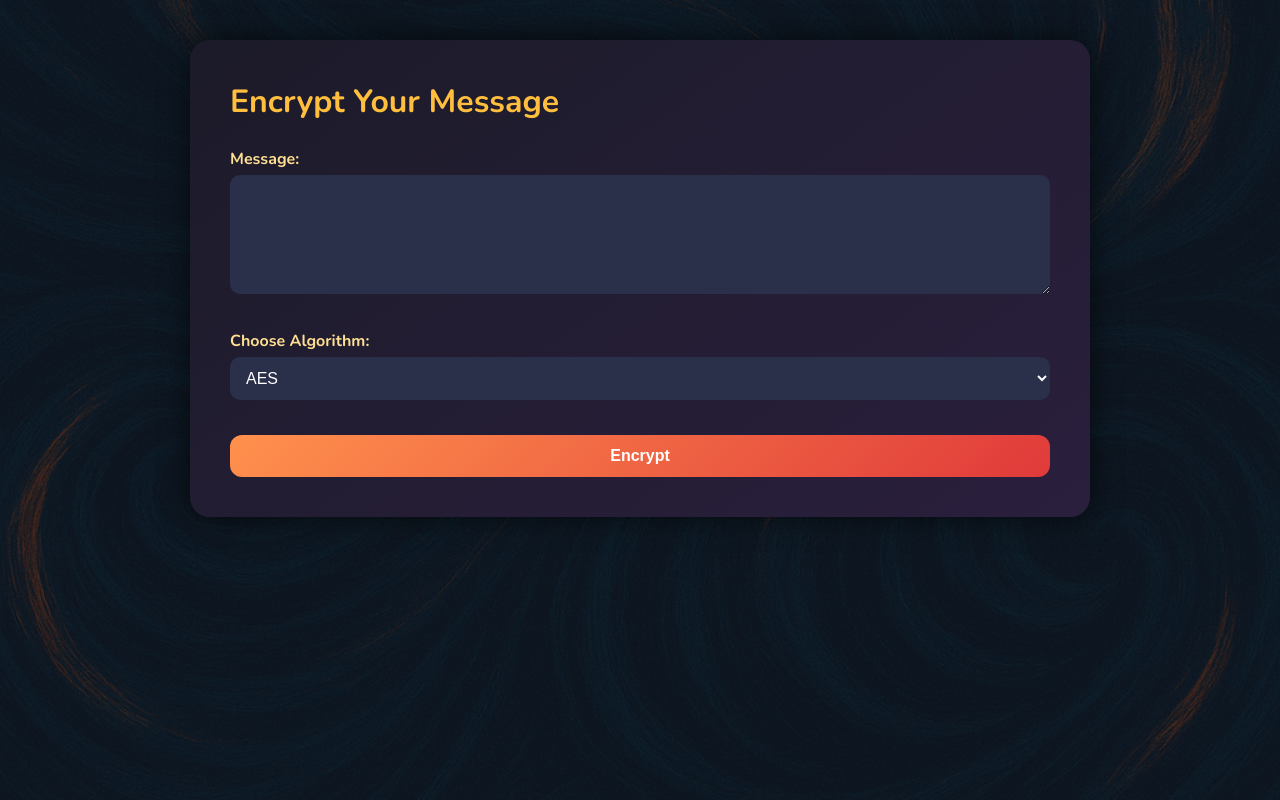
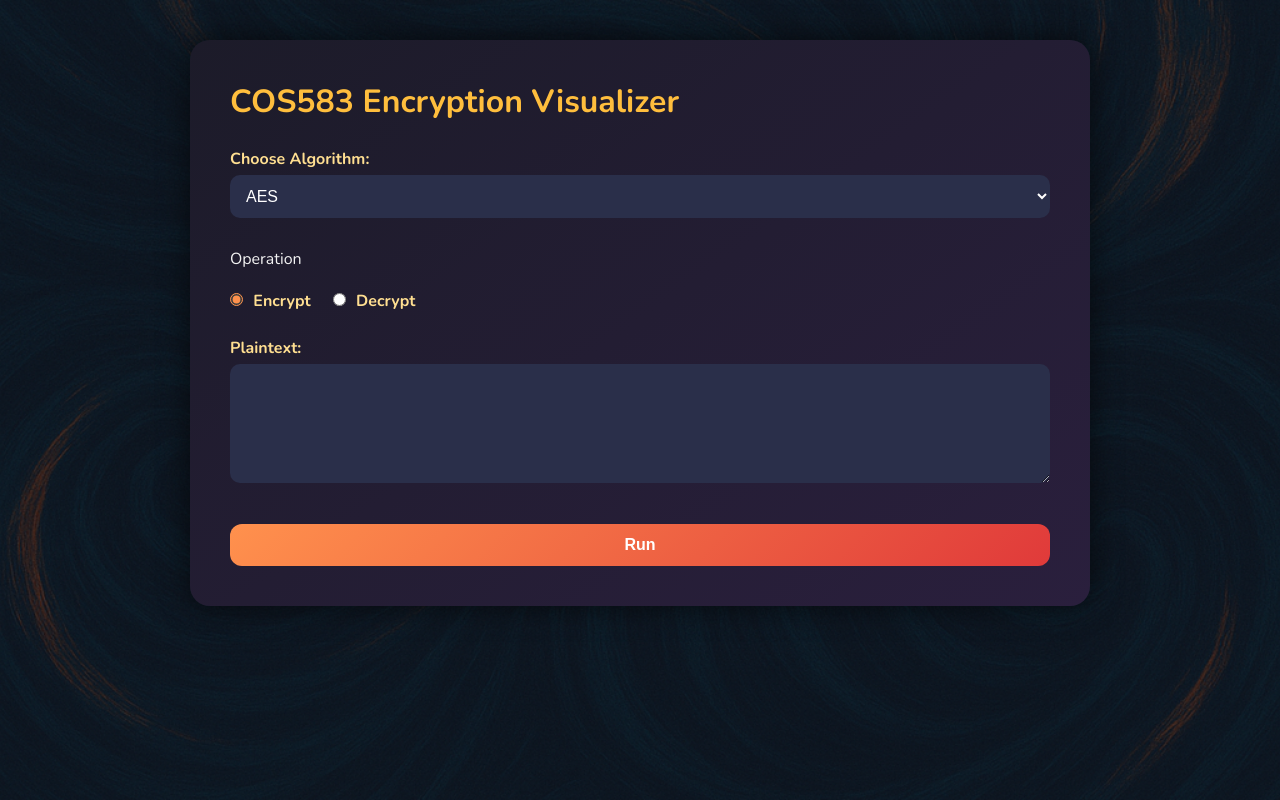
Before and after one commit to Ernie5/COS583_Final_Project, a Flask app: page / in a window 1280 px wide. Run offline with Flask 3, Linux system fonts and the light colour scheme.

Commit message:
Added decrypt functionality to aes and rsa

```diff
--- a/demo/app.py
+++ b/demo/app.py
@@ -1,197 +1,268 @@
+#!/usr/bin/env python3
+# app.py
+# Flask crypto playground – now with decrypt support for AES-256-ECB and RSA.
+
 from flask import Flask, render_template, request, send_file
 import base64
 import oqs
-import os
-import sys
+import os, sys
 from io import BytesIO
 
-app = Flask(__name__)
-
-# Setup paths
+# ───────────────────────────────────────
+#  Local imports (your existing modules)
+# ───────────────────────────────────────
 project_root = os.path.abspath(os.path.join(os.path.dirname(__file__), '..'))
 sys.path.append(os.path.join(project_root, 'ClassicalCryptography'))
 sys.path.append(os.path.join(project_root, 'PostQuantumCryptography'))
 
-# Import your crypto modules
-import aes, rsa, dh, ecc
-import ml_kem, ml_dsa, slh_dsa
+import aes, rsa, dh, ecc                       # classical
+import ml_kem, ml_dsa, slh_dsa                 # PQC
+
+# Helpers for RSA PEM ⇆ key objects
+from Crypto.PublicKey import RSA as CryptoRSA
+
+import textwrap, re
+
+def sanitize_pem(pem: str, is_private=True) -> str:
+    """
+    Make a best-effort attempt to restore a single-line or mangled PEM
+    into a valid multi-line PEM block that cryptography can load.
+    """
+    pem = pem.strip()
+
+    # Detect header / footer
+    header_prv = "-----BEGIN RSA PRIVATE KEY-----"
+    footer_prv = "-----END RSA PRIVATE KEY-----"
+    header_pub = "-----BEGIN PUBLIC KEY-----"
+    footer_pub = "-----END PUBLIC KEY-----"
+
+    header = header_prv if is_private else header_pub
+    footer = footer_prv if is_private else footer_pub
+
+    # Remove any existing header/footer + whitespace
+    body = re.sub(r"-----.*?KEY-----", "", pem, flags=re.DOTALL)
+    body = re.sub(r"\s+", "", body)  # kill all whitespace
+
+    # Re-wrap at 64 chars
+    body_wrapped = "\n".join(textwrap.wrap(body, 64))
+
+    return f"{header}\n{body_wrapped}\n{footer}\n"
+
+
+def pem_to_priv(pem: str):
+    """Return a CryptoRSA private-key object from PEM string."""
+    return CryptoRSA.import_key(pem.encode())
+
+# Provide rsa.decode_cipher() if your own rsa.py does not have it
+if not hasattr(rsa, 'decode_cipher'):
+    rsa.decode_cipher = lambda b64: base64.b64decode(b64)
+
+if not hasattr(rsa, 'encode_cipher'):
+    rsa.encode_cipher = lambda raw: base64.b64encode(raw).decode()
+
+# ───────────────────────────────────────
+app = Flask(__name__)
 
 @app.route('/')
 def index():
+    """Show main form."""
     return render_template('index.html')
 
-@app.route('/encrypt', methods=['POST'])
-def encrypt():
-    algorithm = request.form['algorithm']
-    message = request.form['message']
-    result = ""
+# ───────────────────────────────────────
+#  Single endpoint – handles encrypt OR decrypt
+# ───────────────────────────────────────
+@app.route('/crypto', methods=['POST'])
+def crypto():
+    algorithm = request.form['algorithm']        # aes, rsa, ecc, …
+    operation = request.form.get('operation', 'encrypt')
+    message   = request.form.get('message', '')  # may be blank for decrypt paths
+    result    = {}
 
+    # ──────────── AES (ECB) ────────────
     if algorithm == 'aes':
-        key = aes.generate_printable_key()
-        encrypted = aes.encrypt(message, key.encode())
-        decrypted = aes.decrypt(encrypted, key.encode())
+        if operation == 'encrypt':
+            key         = aes.generate_printable_key()
+            ciphertext  = aes.encrypt(message, key.encode())
+            result = {
+                'Algorithm'  : 'AES-256-ECB',
+                'Operation'  : 'Encrypt',
+                'Plaintext'  : message,
+                'Key (ASCII)': key,
+                'Ciphertext (Base64)': ciphertext,
+                'Padding'    : 'PKCS#5/PKCS#7'
+            }
+
+        else:  # decrypt
+            key_ascii   = request.form['aes_key']
+            cipher_b64  = request.form['aes_cipher']
+            try:
+                plaintext  = aes.decrypt(cipher_b64, key_ascii.encode())
+                result = {
+                    'Algorithm'  : 'AES-256-ECB',
+                    'Operation'  : 'Decrypt',
+                    'Key (ASCII)': key_ascii,
+                    'Ciphertext (Base64)': cipher_b64,
+                    'Plaintext'  : plaintext,
+                }
+            except Exception as exc:
+                result = {'Error': f'Decryption failed: {exc}'}
+
+    # ──────────── RSA ────────────
+    elif algorithm == 'rsa':
+        if operation == 'encrypt':
+            pub_key, priv_key = rsa.generate_keys()
+            cipher_raw   = rsa.encrypt(message, pub_key)
+            cipher_b64   = rsa.encode_cipher(cipher_raw)
+            result = {
+                'Algorithm'  : 'RSA',
+                'Operation'  : 'Encrypt',
+                'Plaintext'  : message,
+                'Ciphertext (Base64)': cipher_b64,
+                'Public Key (PEM)' : rsa.str_public(pub_key),
+                'Private Key (PEM)': rsa.str_private(priv_key),
+                'Padding'    : 'PKCS#1 v1.5'
+            }
+
+        else:  # decrypt
+            # grab user inputs
+            cipher_b64 = request.form['rsa_cipher']           # Base64 string
+            priv_pem   = sanitize_pem(request.form['rsa_priv'])  # fixed-up PEM
+
+            try:
+                cipher_raw = rsa.decode_cipher(cipher_b64)    # bytes
+                plaintext  = rsa.decrypt(cipher_raw, priv_pem)  # use PEM string
+
+                result = {
+                    'Algorithm'           : 'RSA',
+                    'Operation'           : 'Decrypt',
+                    'Ciphertext (Base64)' : cipher_b64,
+                    'Plaintext'           : plaintext,
+                }
+
+            except Exception as exc:
+                result = {'Error': f'Decryption failed: {exc}'}
+
+    # ──────────── Diffie-Hellman key-exchange demo ────────────
+    elif algorithm == 'dh':
+        key_size  = 256
+        generator = 2
+        prime     = dh.generate_large_prime(key_size)
+
+        alice = dh.DiffieHellman(generator, prime, key_size)
+        bob   = dh.DiffieHellman(generator, prime, key_size)
+
+        alice_shared = alice.compute_shared_secret(bob.public_key)
+        bob_shared   = bob.compute_shared_secret(alice.public_key)
+
         result = {
-            'Message': message,
-            'Key': key,
-            'Encrypted': encrypted,
-            'Decrypted': decrypted,
-            'padding': 'PKCS7',
-            'AES Mode': 'ECB'
+            'Algorithm' : 'Diffie-Hellman',
+            'Key Size'  : f'{key_size} bits',
+            'Prime (truncated)': str(prime)[:64] + '...',
+            'Generator' : generator,
+            'Alice Public Key': alice.public_key,
+            'Bob Public Key'  : bob.public_key,
+            'Shared Secret Match': alice_shared == bob_shared
         }
 
-    elif algorithm == 'dh':
-        key_size = 256
-        generator = 2
-        prime = dh.generate_large_prime(key_size)
-
-        alice = dh.DiffieHellman(generator, prime, key_size)
-        bob = dh.DiffieHellman(generator, prime, key_size)
-
-        alice_shared = alice.compute_shared_secret(bob.public_key)
-        bob_shared = bob.compute_shared_secret(alice.public_key)
-
-        result = {
-            'Key Size': f"{key_size} bits",
-            'Prime (truncated)': str(prime)[:64] + "...",
-            'Generator': str(generator),
-            'Alice Public Key': str(alice.public_key),
-            'Bob Public Key': str(bob.public_key),
-            'Shared Secret Match': str(alice_shared == bob_shared),
-            'Shared Secret (truncated)': str(alice_shared)[:64] + "..."
-        }
-
-    elif algorithm == 'rsa':
-        public_key, private_key = rsa.generate_keys()
-        encrypted = rsa.encrypt(message, public_key)
-        decrypted = rsa.decrypt(encrypted, private_key)
-        result = {
-            'encrypted': rsa.encode_cipher(encrypted),
-            'decrypted': decrypted,
-            'public key': rsa.str_public(public_key),
-            'private key': rsa.str_private(private_key),
-            'Padding': 'PKCS1v15'
-        }
-
+    # ──────────── ECC (sign/verify demo) ────────────
     elif algorithm == 'ecc':
         ecc_obj = ecc.ECC_P256()
-        result = ecc_obj.run(message)
-
-        original_signature = base64.b64decode(result['Signature (Base64)'])
-        original_message_bytes = message.encode()
-
-        # Verify on original message with original key
-        is_valid_original = ecc_obj.verify(original_message_bytes, original_signature)
-
-        # Tampered message test
-        tampered_message = message + " (tampered)"
-        is_valid_tampered = ecc_obj.verify(tampered_message.encode(), original_signature)
-
-        # Forged signature: create new key pair, sign same message, and try to verify using original public key
-        forged_ecc = ecc.ECC_P256()
-        forged_signature = forged_ecc.sign(original_message_bytes)
-        is_valid_forged = ecc_obj.verify(original_message_bytes, forged_signature)
+        result  = ecc_obj.run(message)
+        original_sig  = base64.b64decode(result['Signature (Base64)'])
+        is_valid_orig = ecc_obj.verify(message.encode(), original_sig)
+        tampered_msg  = message + ' (tampered)'
+        is_valid_tamp = ecc_obj.verify(tampered_msg.encode(), original_sig)
+        forged_ecc    = ecc.ECC_P256()
+        forged_sig    = forged_ecc.sign(message.encode())
+        is_valid_forg = ecc_obj.verify(message.encode(), forged_sig)
 
         result.update({
-            'Algorithm': 'ECC-P256 (NIST Curve)',
-            'Tampered Message': tampered_message,
-            'Signature Valid Test with Original Message and Valid Key': str(is_valid_original),
-            'Signature Valid Test with Tampered Message and Valid Key': str(is_valid_tampered),
-            'Signature Valid Test with Original Message and Forged Key': str(is_valid_forged)
+            'Algorithm' : 'ECC-P256',
+            'Signature Valid (original)': is_valid_orig,
+            'Signature Valid (tampered)': is_valid_tamp,
+            'Signature Valid (forged key)': is_valid_forg,
+            'Tampered Message': tampered_msg
         })
 
+    # ──────────── ML-DSA ────────────
     elif algorithm == 'ml_dsa':
-        dsa_alg = "ML-DSA-87"
+        dsa_alg = 'ML-DSA-87'
         with oqs.Signature(dsa_alg) as signer:
-            public_key = signer.generate_keypair()
+            pub_key   = signer.generate_keypair()
             signature = signer.sign(message.encode())
-
-            # Valid verification
             with oqs.Signature(dsa_alg) as verifier:
-                is_valid_original = verifier.verify(message.encode(), signature, public_key)
-
-            # Tampered message test
-            tampered_message = message + " (tampered)"
-            with oqs.Signature(dsa_alg) as verifier:
-                is_valid_tampered = verifier.verify(tampered_message.encode(), signature, public_key)
-
-            # Forged signature test (new key pair)
-            with oqs.Signature(dsa_alg) as forger:
-                forged_public_key = forger.generate_keypair()
-                forged_signature = forger.sign(message.encode())
-                is_valid_forged = verifier.verify(message.encode(), forged_signature, public_key)
+                is_valid_orig = verifier.verify(message.encode(), signature, pub_key)
+                is_valid_tamp = verifier.verify((message + ' (tampered)').encode(),
+                                                signature, pub_key)
+                forged_pub    = signer.generate_keypair()
+                forged_sig    = signer.sign(message.encode())
+                is_valid_forg = verifier.verify(message.encode(), forged_sig, pub_key)
 
         result = {
             'Algorithm': dsa_alg,
-            'Signature Valid Test with Original Message and Valid Key': str(is_valid_original),
-            'Signature Valid Test with Tampered Message and Valid Key': str(is_valid_tampered),
-            'Signature Valid Test with Original Message and Forged Key': str(is_valid_forged),
-            'Message': message,
-            'Tampered Message': tampered_message,
-            'Public Key (hex, truncated)': public_key.hex()[:64] + "...",
-            'Signature (hex, truncated)': signature.hex()[:64] + "..."
+            'Signature Valid (original)': is_valid_orig,
+            'Signature Valid (tampered)': is_valid_tamp,
+            'Signature Valid (forged key)': is_valid_forg,
+            'Public Key (hex, truncated)': pub_key.hex()[:64] + '...',
+            'Signature (hex, truncated)' : signature.hex()[:64] + '...'
         }
 
-
+    # ──────────── SLH-DSA (SPHINCS+) ────────────
     elif algorithm == 'slh_dsa':
-        dsa_alg = "SPHINCS+-SHAKE-256s-simple"
+        dsa_alg = 'SPHINCS+-SHAKE-256s-simple'
         with oqs.Signature(dsa_alg) as signer:
-            public_key = signer.generate_keypair()
+            pub_key   = signer.generate_keypair()
             signature = signer.sign(message.encode())
-
-            # Valid verification
             with oqs.Signature(dsa_alg) as verifier:
-                is_valid_original = verifier.verify(message.encode(), signature, public_key)
-
-            # Tampered message test
-            tampered_message = message + " (tampered)"
-            with oqs.Signature(dsa_alg) as verifier:
-                is_valid_tampered = verifier.verify(tampered_message.encode(), signature, public_key)
-
-            # Forged signature test (new key pair)
-            with oqs.Signature(dsa_alg) as forger:
-                forged_signature = forger.sign(message.encode())
-                is_valid_forged = verifier.verify(message.encode(), forged_signature, public_key)
+                is_valid_orig = verifier.verify(message.encode(), signature, pub_key)
+                is_valid_tamp = verifier.verify((message + ' (tampered)').encode(),
+                                                signature, pub_key)
+                forged_sig    = signer.sign(message.encode())
+                is_valid_forg = verifier.verify(message.encode(), forged_sig, pub_key)
 
         result = {
             'Algorithm': dsa_alg,
-            'Signature Valid Test with Original Message and Valid Key': str(is_valid_original),
-            'Signature Valid Test with Tampered Message and Valid Key': str(is_valid_tampered),
-            'Signature Valid Test with Original Message and Forged Key': str(is_valid_forged),
-            'Message': message,
-            'Tampered Message': tampered_message,
-            'Public Key (hex, truncated)': public_key.hex()[:64] + "...",
-            'Signature (hex, truncated)': signature.hex()[:64] + "..."
+            'Signature Valid (original)': is_valid_orig,
+            'Signature Valid (tampered)': is_valid_tamp,
+            'Signature Valid (forged key)': is_valid_forg,
+            'Public Key (hex, truncated)': pub_key.hex()[:64] + '...',
+            'Signature (hex, truncated)' : signature.hex()[:64] + '...'
         }
 
+    # ──────────── ML-KEM ────────────
+    elif algorithm == 'ml_kem':
+        kem_alg = 'ML-KEM-1024'
+        with oqs.KeyEncapsulation(kem_alg) as server:
+            pub_key = server.generate_keypair()
+            with oqs.KeyEncapsulation(kem_alg) as client:
+                ciphertext, shared_enc = client.encap_secret(pub_key)
+            shared_dec = server.decap_secret(ciphertext)
+        result = {
+            'Algorithm'  : kem_alg,
+            'Shared Secret Match': shared_enc == shared_dec,
+            'Public Key (hex, truncated)': pub_key.hex()[:64] + '...',
+            'Ciphertext (hex, truncated)': ciphertext.hex()[:64] + '...',
+            'Shared Secret (Enc)': shared_enc.hex()[:32] + '...',
+            'Shared Secret (Dec)': shared_dec.hex()[:32] + '...',
+        }
 
-    elif algorithm == 'ml_kem':
-        kem_alg = "ML-KEM-1024"
-        with oqs.KeyEncapsulation(kem_alg) as server:
-            public_key = server.generate_keypair()
-            with oqs.KeyEncapsulation(kem_alg) as client:
-                ciphertext, shared_secret_enc = client.encap_secret(public_key)
-            shared_secret_dec = server.decap_secret(ciphertext)
-
-            result = {
-                'Algorithm': kem_alg,
-                'Shared Secret Match': str(shared_secret_enc == shared_secret_dec),
-                'Public Key (hex, truncated)': public_key.hex()[:64] + "...",
-                'Ciphertext (hex, truncated)': ciphertext.hex()[:64] + "...",
-                'Shared Secret (Encapsulated, hex)': shared_secret_enc.hex(),
-                'Shared Secret (Decapsulated, hex)': shared_secret_dec.hex()
-            }
+    else:
+        result = {'Error': f'Unsupported algorithm: {algorithm}'}
 
     return render_template('result.html', result=result)
 
+# ───────────────────────────────────────
+#  “Download as file” helper
+# ───────────────────────────────────────
 @app.route('/download', methods=['POST'])
 def download():
-    content = request.form['content']
+    content  = request.form['content']
     filename = request.form['filename']
+    buffer   = BytesIO(content.encode())
+    buffer.seek(0)
+    return send_file(buffer, as_attachment=True,
+                     download_name=filename, mimetype='text/plain')
 
-    buffer = BytesIO()
-    buffer.write(content.encode())
-    buffer.seek(0)
-    return send_file(buffer, as_attachment=True, download_name=filename, mimetype='text/plain')
-
+# ───────────────────────────────────────
 if __name__ == '__main__':
     app.run(debug=True)
--- a/demo/static/js/script.js
+++ b/demo/static/js/script.js
@@ -27,13 +27,13 @@ document.getElementById('algorithm-select').addEventListener('change', function
     const submitButton = document.getElementById('submit-button');
 
     if (selectedAlgorithm === 'dh') {
-        heading.innerText = 'Demo Key Exchange';
+        heading.innerText = 'Diffie Hellman Demo Key Exchange';
         messageLabel.style.display = 'none';
         messageContent.style.display = 'none';
         messageContent.value = 'DH';
         submitButton.innerText = 'Demo';
     } else if (selectedAlgorithm === 'ml_kem') {
-        heading.innerText = 'Demo ML_KEM Key Exchange';
+        heading.innerText = 'ML_KEM Demo Key Exchange';
         messageLabel.style.display = 'none';
         messageContent.style.display = 'none';
         messageContent.value = 'ML_KEM';
@@ -45,3 +45,40 @@ document.getElementById('algorithm-select').addEventListener('change', function
         submitButton.innerText = 'Encrypt';
     }
 });
+
+document.addEventListener("DOMContentLoaded", () => {
+
+    const algoSel   = document.getElementById('algorithm-select');
+    const opSet     = document.getElementById('op-fieldset');
+    const opRadios  = [...document.getElementsByName('operation')];
+    const plainGrp  = document.getElementById('plain-group');
+    const aesExtra  = document.getElementById('aes-extra');
+    const rsaExtra  = document.getElementById('rsa-extra');
+
+    function refresh() {
+        const algo = algoSel.value;
+        const op   = opRadios.find(r => r.checked)?.value || 'encrypt';
+
+        const needsOp = (algo === 'aes' || algo === 'rsa');
+        // show / hide the Encrypt-Decrypt chooser
+        opSet.classList.toggle('hidden', !needsOp);
+
+        // ensure "encrypt" is selected when we hide the fieldset
+        if (!needsOp) opRadios.find(r => r.value === 'encrypt').checked = true;
+
+        // plaintext box only needed for encryption
+        const effectiveOp = needsOp ? op : 'encrypt';
+        plainGrp.style.display = (effectiveOp === 'encrypt') ? 'block' : 'none';
+
+        // AES / RSA specific decryption inputs
+        aesExtra.classList.toggle('hidden', !(algo === 'aes' && effectiveOp === 'decrypt'));
+        rsaExtra.classList.toggle('hidden', !(algo === 'rsa' && effectiveOp === 'decrypt'));
+    }
+
+    // initial state
+    refresh();
+
+    // listeners
+    algoSel.addEventListener('change', refresh);
+    opRadios.forEach(r => r.addEventListener('change', refresh));
+});
--- a/demo/static/styles/styles.css
+++ b/demo/static/styles/styles.css
@@ -168,3 +168,43 @@ button:hover {
     color: #ffffff;
     text-decoration: underline;
 }
+
+.hidden { display: none !important; }
+
+/* optional – make the Encrypt / Decrypt chooser match Nunito theme */
+fieldset {
+    border: none;                 /* remove default browser border */
+    margin-top: 20px;
+    padding: 0;
+}
+
+#op-fieldset label {
+    display: inline-block;
+    margin-right: 18px;
+    color: #ffdf91;
+    font-weight: 700;
+    cursor: pointer;
+}
+
+#op-fieldset input[type="radio"] {
+    margin-right: 6px;
+    accent-color: #ff914d;
+}
+
+input[type="text"] {
+    width: 100%;
+    padding: 12px;
+    border-radius: 10px;
+    border: none;
+    background-color: #2a2f4a;
+    color: #ffffff;
+    font-size: 1rem;
+    margin-bottom: 10px;
+    transition: 0.3s ease;
+}
+
+input[type="text"]:focus {
+    outline: none;
+    background-color: #364164;
+    border: 1px solid #ff914d;
+}
--- a/demo/templates/index.html
+++ b/demo/templates/index.html
@@ -8,23 +8,53 @@
 
 <body>
     <div class="container">
-        <h1 id="heading">Encrypt Your Message</h1>
-        <form action="/encrypt" method="post">
-            <label id="message-label" for="message">Message:</label>
-            <textarea id="message-content" name="message" rows="5" required></textarea>
-            <br>
+      <h1 id="heading">COS583 Encryption Visualizer</h1>
+
+      <!-- 🔑  MAIN FORM  🔑 -->
+      <form action="/crypto" method="post" id="crypto-form">
+
+        <!-- algorithm picker -->
         <label for="algorithm">Choose Algorithm:</label>
         <select id="algorithm-select" name="algorithm" required>
           <option value="aes">AES</option>
+          <option value="rsa">RSA</option>
           <option value="dh">Diffie-Hellman</option>
-                <option value="rsa">RSA</option>
           <option value="ecc">ECC</option>
           <option value="ml_dsa">ML-DSA</option>
           <option value="slh_dsa">SLH-DSA</option>
           <option value="ml_kem">ML-KEM</option>
         </select>
 
-            <button id="submit-button" type="submit">Encrypt</button>
+        <!-- encrypt vs decrypt -->
+        <fieldset id="op-fieldset">
+          <legend>Operation</legend>
+          <label><input type="radio" name="operation" value="encrypt" checked> Encrypt</label>
+          <label><input type="radio" name="operation" value="decrypt"> Decrypt</label>
+        </fieldset>
+
+        <!-- plaintext (encrypt) -->
+        <div id="plain-group">
+          <label id="message-label" for="message">Plaintext:</label>
+          <textarea id="message-content" name="message" rows="5"></textarea>
+        </div>
+
+        <!-- AES-decrypt extras -->
+        <div id="aes-extra" class="hidden">
+          <label for="aes_key">AES Key (32 chars):</label>
+          <input type="text" id="aes_key" name="aes_key" minlength="32" maxlength="32">
+          <label for="aes_cipher">Ciphertext (Base64):</label>
+          <textarea id="aes_cipher" name="aes_cipher" rows="3"></textarea>
+        </div>
+
+        <!-- RSA-decrypt extras -->
+        <div id="rsa-extra" class="hidden">
+          <label for="rsa_priv">Private Key (PEM):</label>
+          <textarea id="rsa_priv" name="rsa_priv" rows="4"></textarea>
+          <label for="rsa_cipher">Ciphertext (Base64):</label>
+          <textarea id="rsa_cipher" name="rsa_cipher" rows="3"></textarea>
+        </div>
+
+        <button id="submit-button" type="submit">Run</button>
       </form>
     </div>
 
```
Lines whose indentation alone changed are shown as unchanged.
